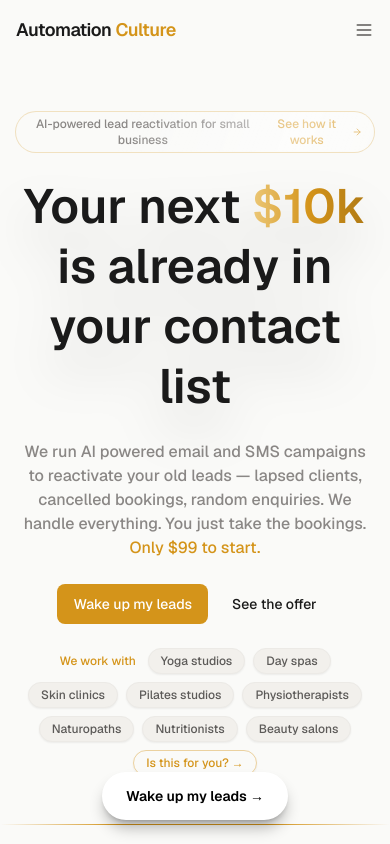
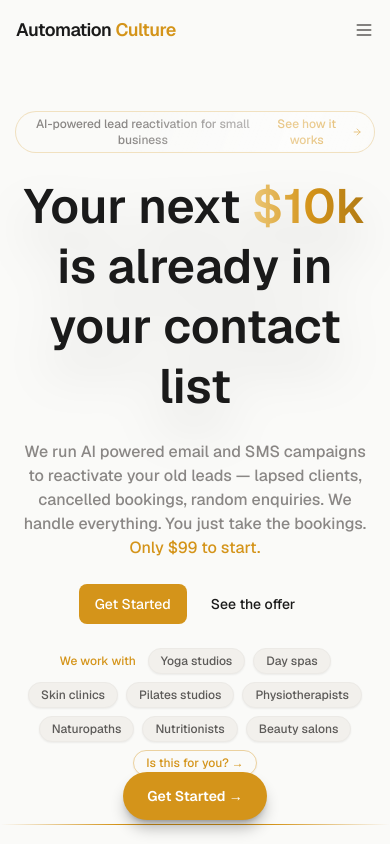
Before and after one commit to automationcultureai/automation-culture-marketing-website, a Next.js app: page / in a window 390 px wide. Shown: the top 844 px of the page. Built offline with nearby package versions, Linux system fonts and the light colour scheme.

Commit message:
feat: rename CTA buttons to "Get Started" and style mobile sticky bar gold
Co-Authored-By: Claude Sonnet 4.6 <noreply@anthropic.com>

```diff
--- a/app/components/sections/ContactSection.tsx
+++ b/app/components/sections/ContactSection.tsx
@@ -266,7 +266,7 @@ export function ContactSection() {
                   ) : (
                     <>
                       <Send className="mr-2 h-4 w-4" />
-                      {"Wake up my leads"}
+                      {"Get Started"}
                     </>
                   )}
                 </Button>
--- a/app/components/sections/Navbar.tsx
+++ b/app/components/sections/Navbar.tsx
@@ -59,7 +59,7 @@ export function Navbar() {
         {/* CTA */}
         <div className="hidden md:block">
           <Button variant="default" size="sm" className="bg-[#D4941A] hover:bg-[#B07A14]" asChild>
-            <a href="#contact">Wake up my leads</a>
+            <a href="#contact">Get Started</a>
           </Button>
         </div>
 
@@ -92,7 +92,7 @@ export function Navbar() {
             <li>
               <Button variant="default" size="sm" className="w-full bg-[#D4941A] hover:bg-[#B07A14]" asChild>
                 <a href="#contact" onClick={() => setMobileOpen(false)}>
-                  Wake up my leads
+                  Get Started
                 </a>
               </Button>
             </li>
--- a/app/components/ui/MobileStickyBar.tsx
+++ b/app/components/ui/MobileStickyBar.tsx
@@ -5,9 +5,9 @@ export function MobileStickyBar() {
     <div className="fixed bottom-6 left-0 right-0 z-50 flex justify-center md:hidden">
       <a
         href="#contact"
-        className="rounded-full bg-white px-6 py-3.5 text-sm font-semibold text-black shadow-lg shadow-black/30 transition-colors active:bg-zinc-100"
+        className="rounded-full bg-[#D4941A] px-6 py-3.5 text-sm font-semibold text-white shadow-lg shadow-black/30 transition-colors active:bg-[#B07A14]"
       >
-        Wake up my leads →
+        Get Started →
       </a>
     </div>
   );
--- a/app/page.tsx
+++ b/app/page.tsx
@@ -28,7 +28,7 @@ export default function Home() {
         description={<>We run AI powered email and SMS campaigns to reactivate your old leads — lapsed clients, cancelled bookings, random enquiries. We handle everything. You just take the bookings. <span className="text-[#D4941A]">Only $99 to start.</span></>}
         actions={[
           {
-            text: "Wake up my leads",
+            text: "Get Started",
             href: "#contact",
             variant: "default",
             className: "bg-[#D4941A] hover:bg-[#B07A14]",
```
